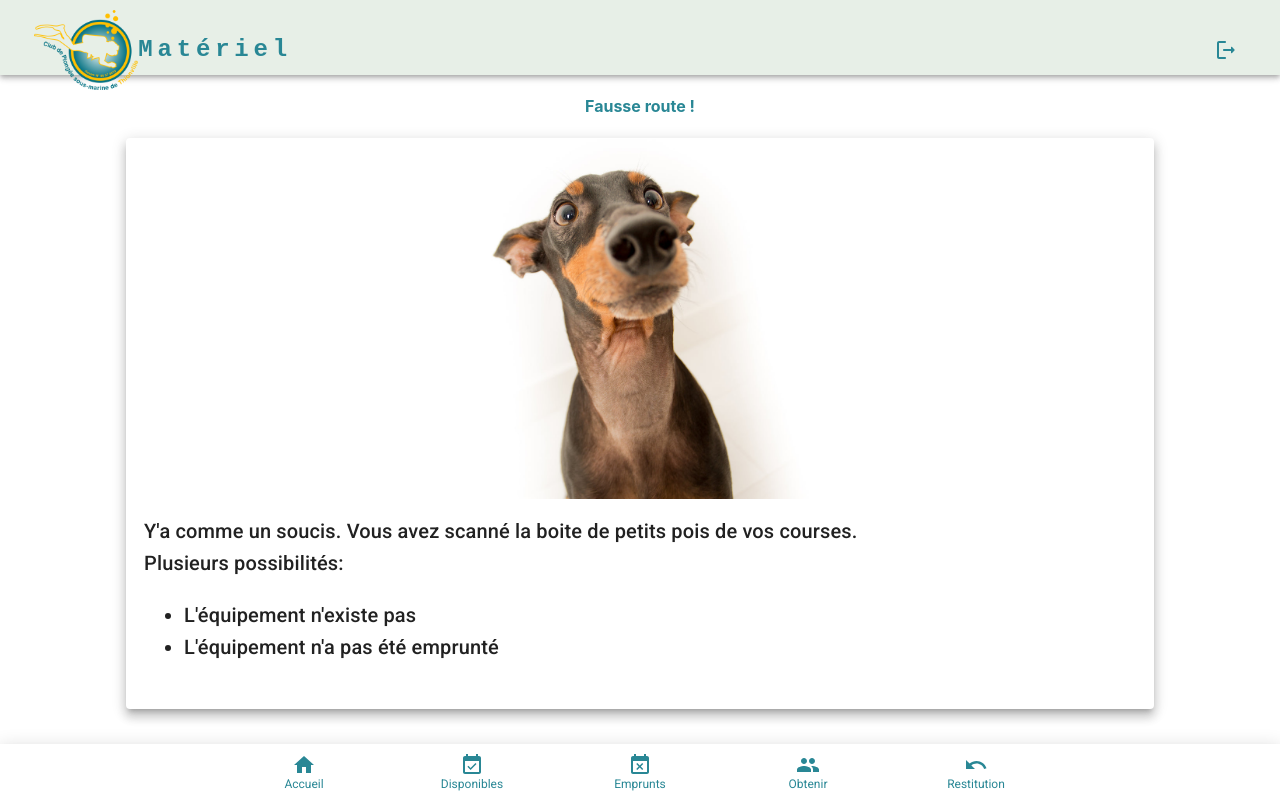
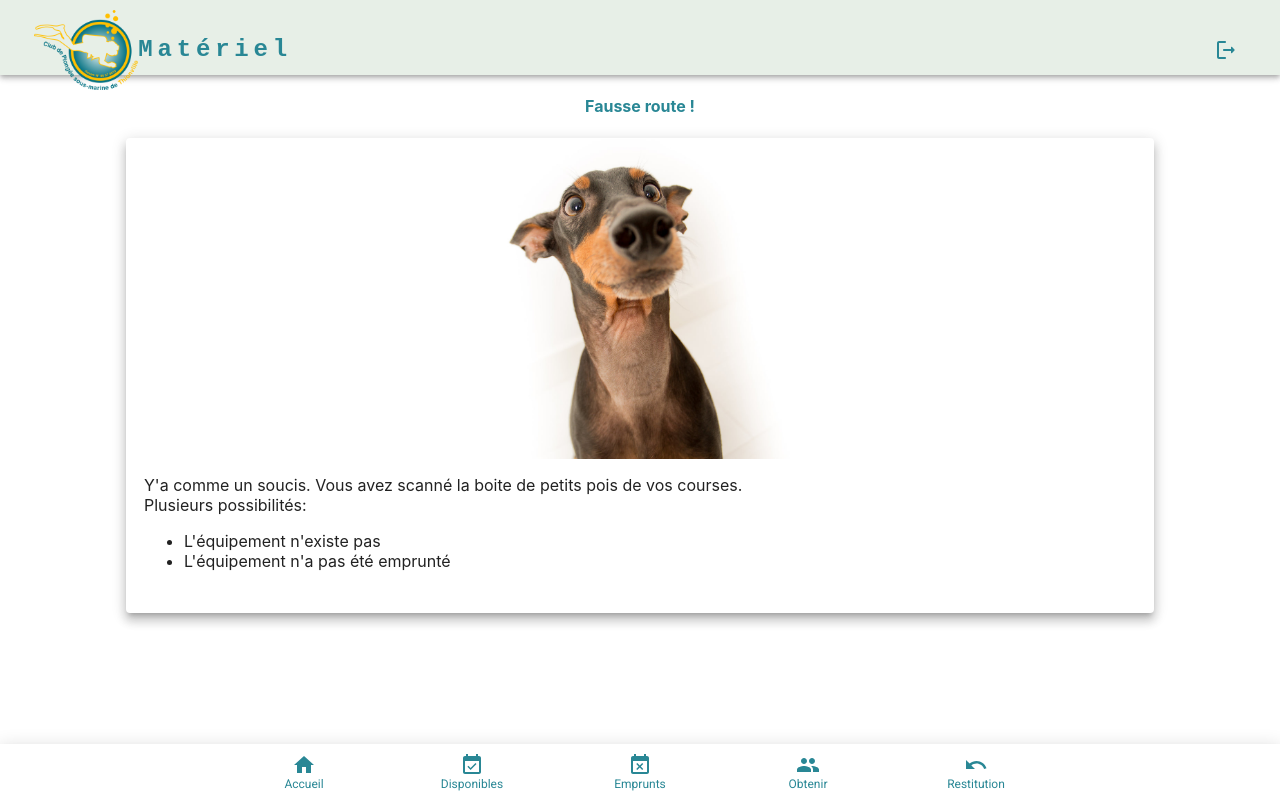
Before and after one commit to oberi0n/divingAppV2, a React (Create React App) app: page /error in a window 1280 px wide. Built offline with nearby package versions, Linux system fonts and the light colour scheme; no server answers; sample sign-in values are in the browser's storage.

Commit message:
Minor Fix

```diff
--- a/src/components/private/BareCodeObtenir.js
+++ b/src/components/private/BareCodeObtenir.js
@@ -67,7 +67,7 @@ class  BareCodeObtenir extends React.Component {
 				</BrowserView>
 				<MobileView>
 					<Html5QrcodePlugin
-						fps={5}
+						fps={10}
 						qrbox={250}
 						disableFlip={true}
 						qrCodeSuccessCallback={this.onNewScanResult}
--- a/src/components/private/BareCodeReader.js
+++ b/src/components/private/BareCodeReader.js
@@ -32,7 +32,7 @@ class  BareCodeReader extends React.Component {
 				</BrowserView>
 				<MobileView>
 					<Html5QrcodePlugin
-						fps={5}
+						fps={10}
 						qrbox={250}
 						disableFlip={true}
 						qrCodeSuccessCallback={this.onNewScanResult}
--- a/src/components/private/Notfound.js
+++ b/src/components/private/Notfound.js
@@ -31,12 +31,12 @@ class NotFound extends React.Component{
 								padding: "0.1em", }} >
 					  <CardMedia
 					  	component="img"
-						sx={{ objectFit: "contain", maxHeight : "45vh"}}
+						sx={{ objectFit: "contain", maxHeight : "40vh"}}
 						image={errorLogo}
 						title="green iguana"
 					  />
 					<CardContent align="left">
-						<Typography gutterBottom variant="h6" component="span" >
+						<Typography gutterBottom variant="h7" component="span" >
 							Y'a comme un soucis. Vous avez scanné la boite de petits pois de vos courses. <br />
 							Plusieurs possibilités:<br />
 							<ul>
```
